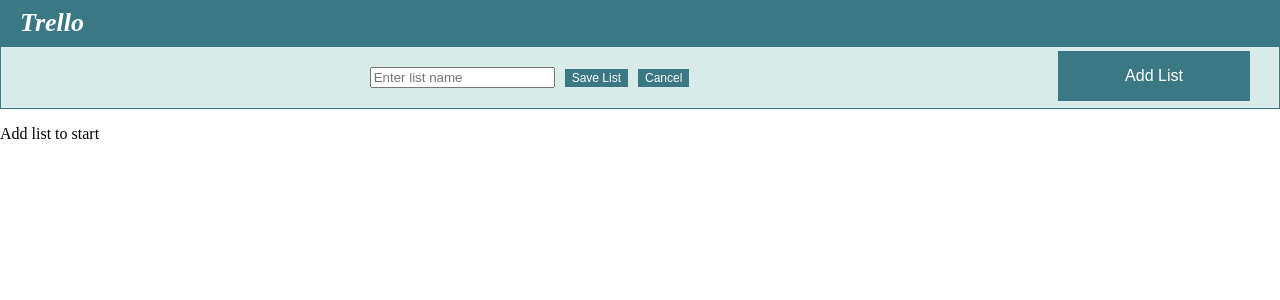
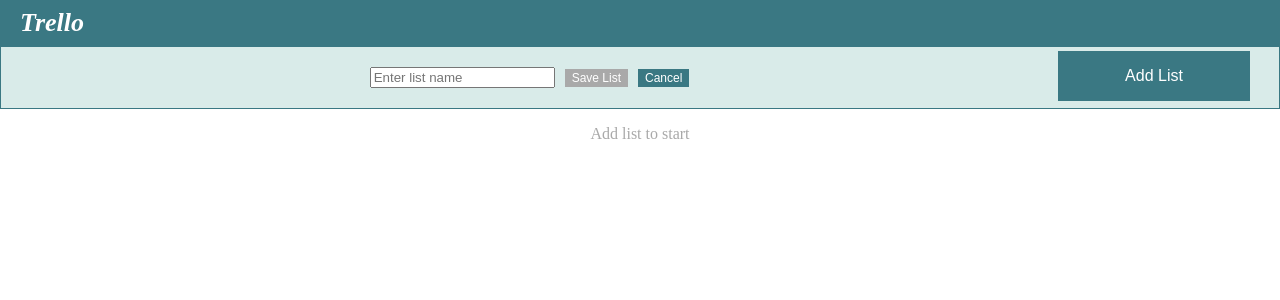
Before and after one commit to thushara7/trello, a React (Create React App) app: page / in a window 1280 px wide. Both pictures are taken after a click on the button "Add List". Shown: the top 300 px of the page. Built offline with nearby package versions, Linux system fonts and the light colour scheme.

Commit message:
added comments

```diff
--- a/src/App.css
+++ b/src/App.css
@@ -20,8 +20,8 @@
   padding: 8px 20px;
   display: flex;
   justify-content: center;
-  align-items: center;
-  align-content: flex-start;
+  flex-wrap: wrap;
+  align-items: flex-start;
 }
 
 .card {
@@ -107,3 +107,16 @@
   padding: 20px;
   border: 1px solid #3a7883;
 }
+
+.addListPlaceholder {
+  margin: 20px;
+  text-align: center;
+  color: rgb(94, 93, 93);
+}
+.disabledButton {
+  border: 1px solid darkgrey;
+  background-color: darkgrey;
+  font-size: 12px;
+  color: white;
+  cursor: none;
+}
--- a/src/App.js
+++ b/src/App.js
@@ -3,31 +3,42 @@
 import Header from "./components/Header";
 import List from "./components/List";
 function App() {
+  //states
   const localStorageKey = "list";
   const [listName, setListName] = useState("");
   const [showForm, setShowForm] = useState(false);
+  const [listArr, setListArr] = useState([]);
 
-  const [listArr, setListArr] = useState([]);
+  //effects
   useEffect(() => {
-    setListArr(JSON.parse(localStorage.getItem(localStorageKey)));
+    setListArr(JSON.parse(localStorage.getItem(localStorageKey)) || []);
   }, []);
   useEffect(() => {
     localStorage.setItem(localStorageKey, JSON.stringify(listArr));
   }, [listArr]);
+
+  //handler: onchange event of list name input
   function handleListNameChange(e) {
     e.preventDefault();
     setListName(e.target.value);
   }
-
+  //handler: onsave list
   function handleSave(e) {
     setShowForm(false);
     setListArr([...listArr, listName]);
     setListName("");
   }
+
+  //handler: ondelete list
   function handleDeleteEntireLists(e) {
-    console.log(e.target.name);
     const newList = listArr.filter(el => el !== e.target.name);
     setListArr([...newList]);
+  }
+
+  //handler: oncancel button
+  function handleCancel() {
+    setShowForm(false);
+    setListName("");
   }
   return (
     <div className="App">
@@ -47,12 +58,13 @@
             ></input>
             <button
               style={{ margin: "0px 10px 0px 0px" }}
-              className="saveButton"
+              className={listName ? "saveButton" : "disabledButton"}
               onClick={handleSave}
+              disabled={!listName}
             >
               Save List
             </button>
-            <button className="saveButton" onClick={() => setShowForm(false)}>
+            <button className="saveButton" onClick={handleCancel}>
               Cancel
             </button>
           </div>
@@ -69,7 +81,9 @@
           ))}
         </div>
       ) : (
-        <p>Add list to start</p>
+        <p style={{ textAlign: "center", fontSize: "16px", color: "darkgray" }}>
+          Add list to start
+        </p>
       )}
     </div>
   );
--- a/src/components/List.js
+++ b/src/components/List.js
@@ -56,6 +56,11 @@
     const newList = list.filter(el => el.title !== e.target.value);
     setList([...newList]);
   }
+  function handleCancle() {
+    setShowForm(false);
+    setTitle("");
+    setDesc("");
+  }
   return (
     <div className="card">
       <div className="cardHeader">
@@ -108,12 +113,15 @@
           <div>
             <button
               style={{ margin: "0px 10px 0px 0px" }}
-              className="saveButton"
+              className={
+                title !== "" && desc !== "" ? "saveButton" : "disabledButton"
+              }
               onClick={handleSave}
+              disabled={!title || !desc}
             >
               Save {name}
             </button>
-            <button className="saveButton" onClick={() => setShowForm(false)}>
+            <button className="saveButton" onClick={handleCancle}>
               Cancel
             </button>
           </div>
```
